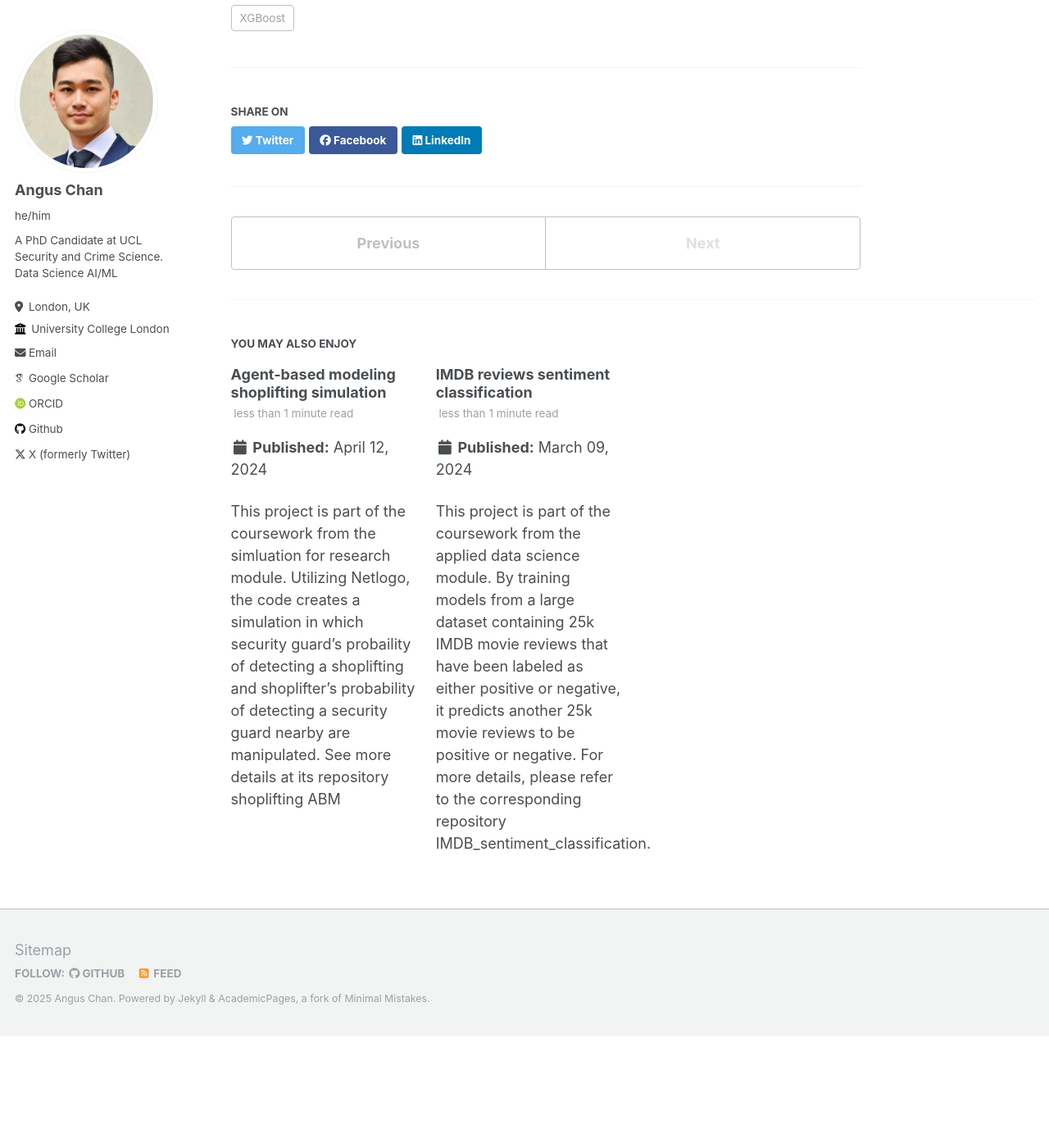
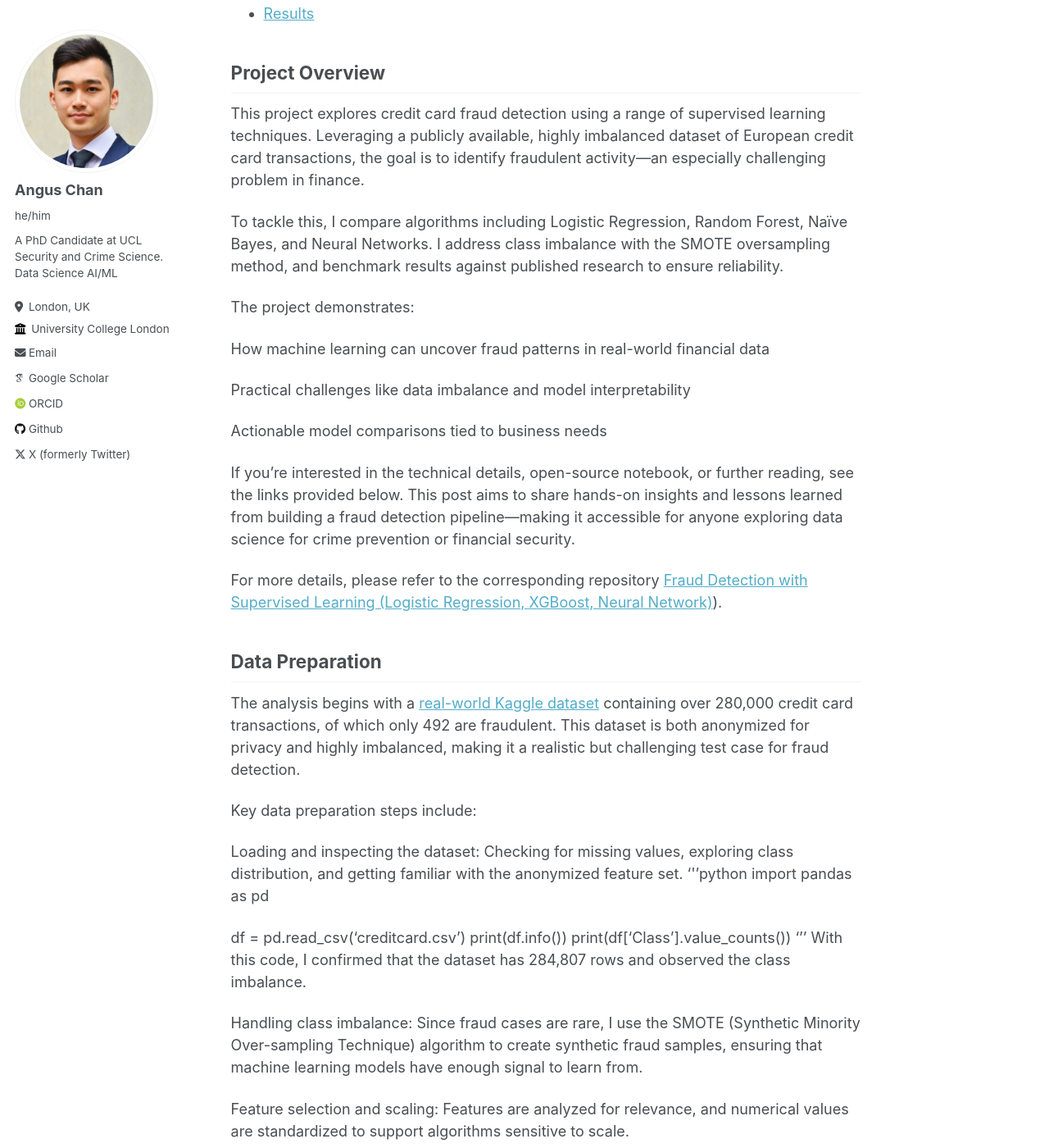
Before and after one commit to cyfangus/cyfangus.github.io, a Jekyll site: the page built from _posts/2024-07-12-fraud-detection.md, in a window 1280 px wide and 1400 px high, scrolled down 485 px. Shown: the whole window at 82% size. Built offline with Jekyll 4.4.1, drawn with Linux system fonts in a browser that asks for light colours; some web fonts are replaced; before the commit the page ends 1748 px from its top, so only the background shows below that; some of the changed text lies outside the part shown.

Commit message:
Update 2024-07-12-fraud-detection.md

```diff
--- a/_posts/2024-07-12-fraud-detection.md
+++ b/_posts/2024-07-12-fraud-detection.md
@@ -8,7 +8,58 @@ tags:
   - XGBoost
   - Neural Network
 ---
+## Table of Contents
 
-This project is to predict fraudulent transactions from a [Kaggle dataset](https://www.kaggle.com/datasets/mlg-ulb/creditcardfraud) contatining 284,807 European credit card transactions with 492 fraudulent transactions that occurred over two days in September 2013.
+- [Project Overview](#project-overview)
+- [Data Preparation](#data-preparation)
+- [Exploratory Analysis](#exploratory-analysis)
+- [Model Training](#model-training)
+- [Results](#results)
+
+
+## Project Overview
+
+This project explores credit card fraud detection using a range of supervised learning techniques. Leveraging a publicly available, highly imbalanced dataset of European credit card transactions, the goal is to identify fraudulent activity—an especially challenging problem in finance.
+
+To tackle this, I compare algorithms including Logistic Regression, Random Forest, Naïve Bayes, and Neural Networks. I address class imbalance with the SMOTE oversampling method, and benchmark results against published research to ensure reliability.
+
+The project demonstrates:
+
+How machine learning can uncover fraud patterns in real-world financial data
+
+Practical challenges like data imbalance and model interpretability
+
+Actionable model comparisons tied to business needs
+
+If you’re interested in the technical details, open-source notebook, or further reading, see the links provided below. This post aims to share hands-on insights and lessons learned from building a fraud detection pipeline—making it accessible for anyone exploring data science for crime prevention or financial security.
+
 
 For more details, please refer to the corresponding repository [Fraud Detection with Supervised Learning (Logistic Regression, XGBoost, Neural Network)](https://github.com/cyfangus/fraud_detection_supervised_learning)).
+
+## Data Preparation
+The analysis begins with a [real-world Kaggle dataset](https://www.kaggle.com/datasets/mlg-ulb/creditcardfraud) containing over 280,000 credit card transactions, of which only 492 are fraudulent. This dataset is both anonymized for privacy and highly imbalanced, making it a realistic but challenging test case for fraud detection.
+
+Key data preparation steps include:
+
+Loading and inspecting the dataset: Checking for missing values, exploring class distribution, and getting familiar with the anonymized feature set.
+'''python
+import pandas as pd
+
+df = pd.read_csv('creditcard.csv')
+print(df.info())
+print(df['Class'].value_counts())
+'''
+With this code, I confirmed that the dataset has 284,807 rows and observed the class imbalance.
+
+Handling class imbalance: Since fraud cases are rare, I use the SMOTE (Synthetic Minority Over-sampling Technique) algorithm to create synthetic fraud samples, ensuring that machine learning models have enough signal to learn from.
+
+Feature selection and scaling: Features are analyzed for relevance, and numerical values are standardized to support algorithms sensitive to scale.
+
+Splitting the data: The dataset is divided into training and test sets to fairly evaluate model performance.
+
+
+## Exploratory Analysis
+
+## Model Training
+
+## Results
```
